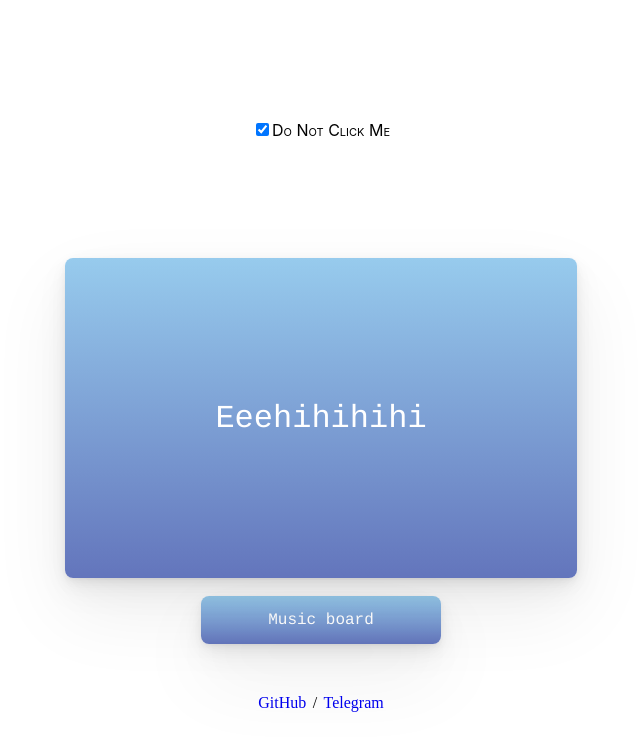
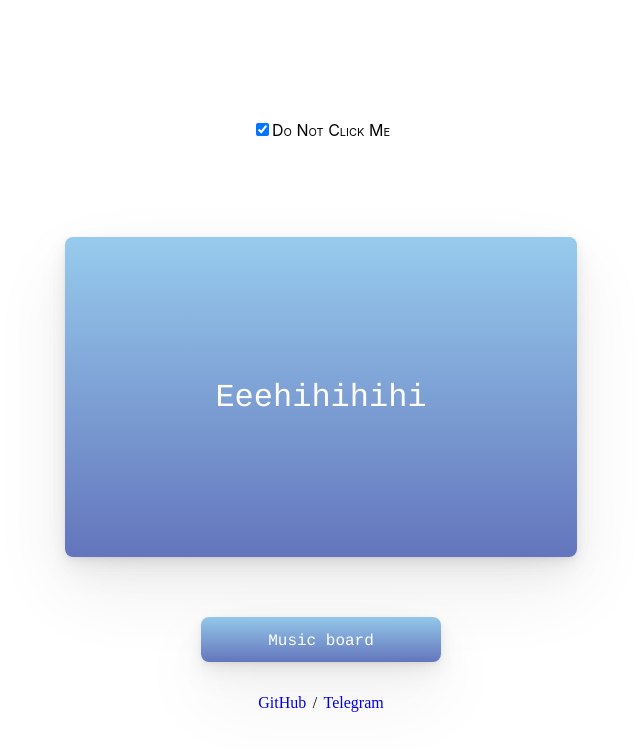
Before and after one commit to suisei-cn/starbuttons, a Vue app: page / in a window 1280 px wide. Shown: the top 750 px of the page, without its empty margins (319-959 px from the left). Built offline with nearby package versions, Linux system fonts and the light colour scheme.

Commit message:
fix(MainView): Don't make the toggle button move

```diff
--- a/src/views/MainView.vue
+++ b/src/views/MainView.vue
@@ -4,6 +4,7 @@
       <input type="checkbox" id="isMutliplay" v-model="multiPlay" />
       <label for="isMutliplay">{{ $t("Do Not Click Me") }}</label>
     </div>
+    <div id="mainWrapper">
       <div
         id="board"
         :class="{
@@ -25,6 +26,7 @@
         <span id="bigButtonText">
           {{ ehhhLocalizedName }}
         </span>
+      </div>
     </div>
     <BaseButton
       id="virtualCentralButton"
@@ -150,6 +152,10 @@ label {
   height: 6vh;
 }
 
+#mainWrapper {
+  height: 60vh;
+}
+
 #board {
   height: $table-height;
   transition: width 0.25s ease-in-out, height 0.25s ease-in-out,
```
Lines whose indentation alone changed are shown as unchanged.
